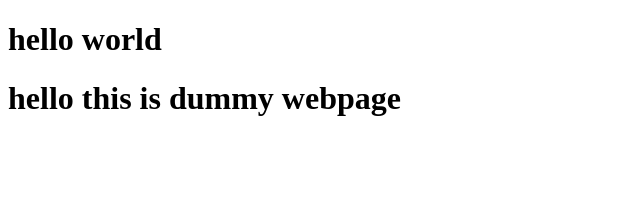
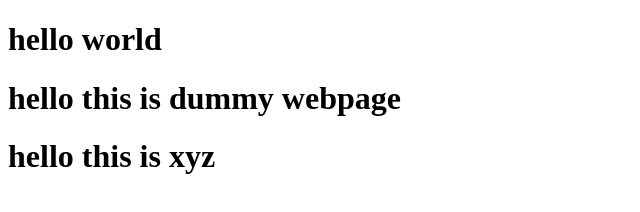
Before and after one commit to Swetha086/html, a plain HTML site: page index.html in a window 1280 px wide. Shown: the whole page, without its empty margins (0-640 px from the left). Drawn offline with Linux system fonts and the light colour scheme.

Commit message:
xyz make change

```diff
--- a/index.html
+++ b/index.html
@@ -8,5 +8,6 @@
 <body>
     <h1>hello world </h1>
     <h1>hello this is dummy webpage</h1>
+    <h1>hello this is xyz</h1>
 </body>
 </html>
```
